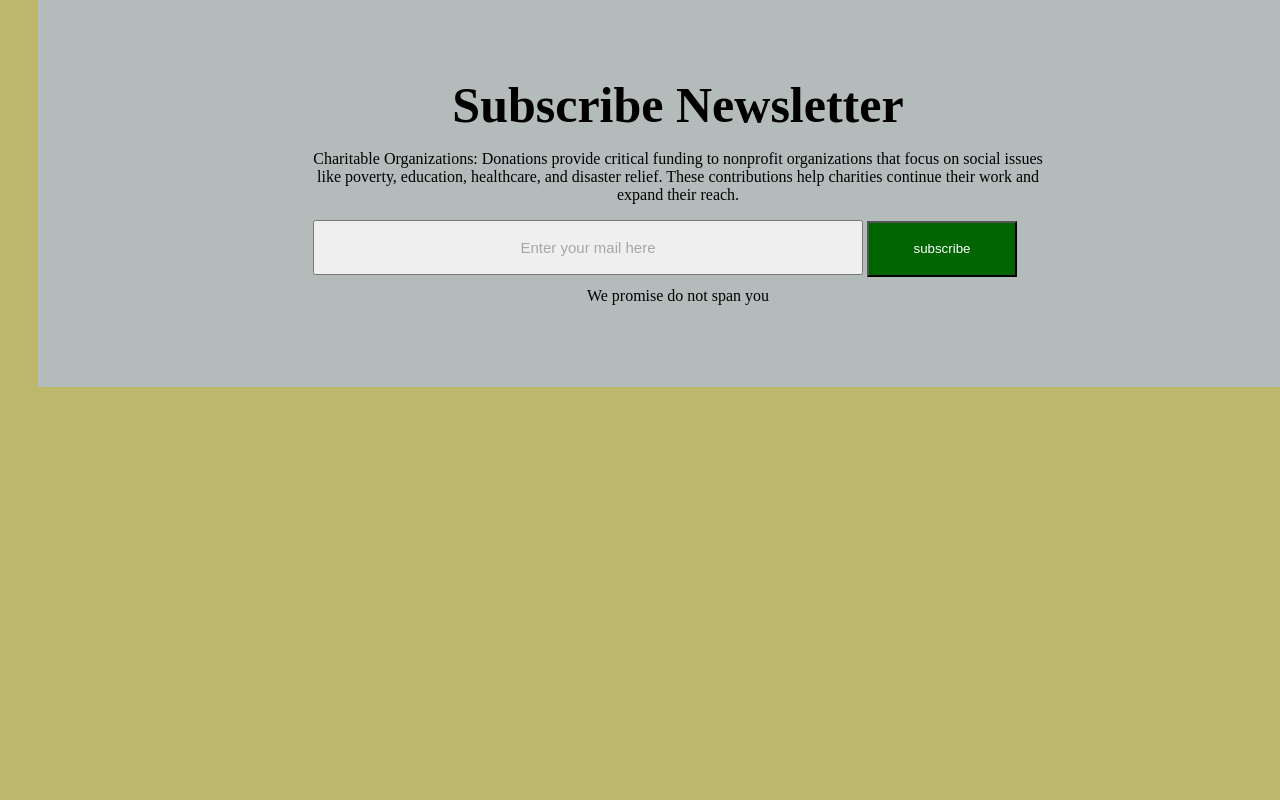
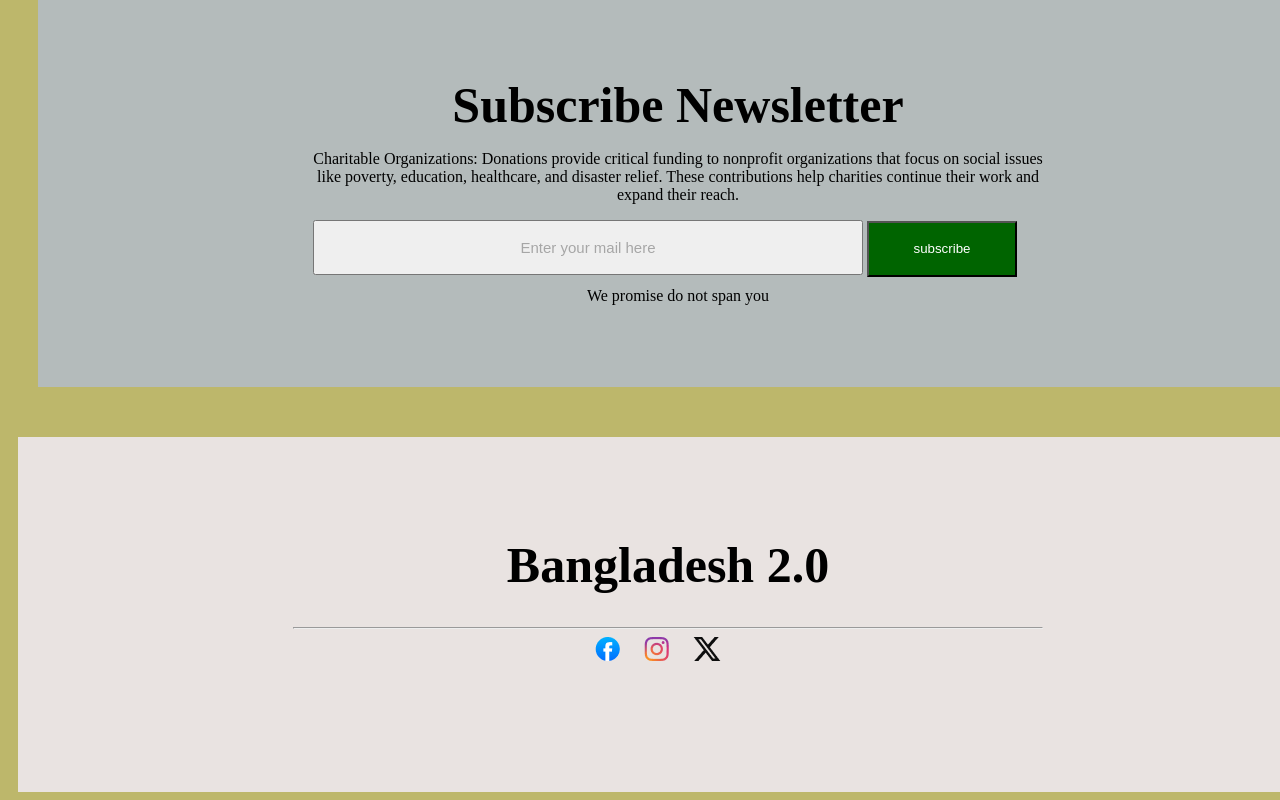
Before and after one commit to TANZIMAHMEDFAYSAL/tanzim-assignment-1, a plain HTML site: page index.html in a window 1280 px wide. Shown: the part 3081-3881 px from the top of the page. Before the commit the page ends 3518 px from the top, so only its background shows below. Drawn offline with Linux system fonts and the light colour scheme.

Commit message:
commit-9

```diff
--- a/index.html
+++ b/index.html
@@ -216,7 +216,15 @@
 </main>
 <footer>
     <div class="footer-parent">
-
+        <div class="child">
+            <h1 class="foot-title">bangladesh 2.0</h1>
+            <hr>
+            <din class="icons">
+                <img src="assets/facebook.png" alt="">
+                <img src="assets/instagram.png" alt="">
+                <img src="assets/x.png" alt="">
+            </din>
+        </div>
     </div>
 </footer>
 </body>
--- a/style.css
+++ b/style.css
@@ -454,3 +454,29 @@ margin-bottom: 0;
 }
 
 /* .................subcrible close................... */
+.footer-parent{
+
+    width: 1300px;
+    height: 355px;
+    background-color: rgb(233, 227, 225);
+    /* border: 2px solid red; */
+    margin-left: 10px;
+    display: flex;
+    justify-content: center;
+    align-items: center;
+}
+.child{
+    width: 750px;
+    height: 225px;
+    /* background-color: blanchedalmond;
+    border: 2px solid yellowgreen; */
+    text-align: center;
+}
+.foot-title{
+    text-transform: capitalize;
+    font-size: 50px;
+}
+.icons img{
+margin-right: 20px;
+font-size: 50px;
+}
```
